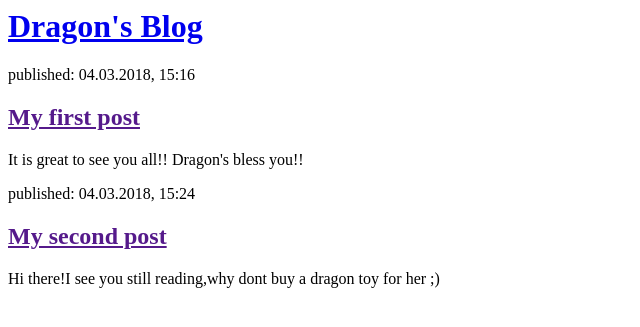
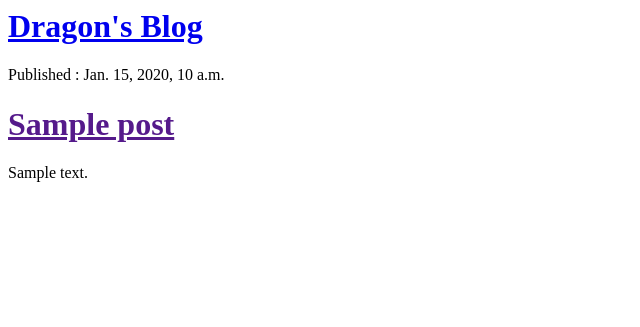
Before and after one commit to PriyankaKarnati/my-first-blog, a Django app: template blog/templates/blog/post_list.html in a window 1280 px wide. Shown: the top 327 px of the page, without its empty margins (0-640 px from the left). Run offline with Django 3.2, Linux system fonts and the light colour scheme; the template is opened without the code that fills it: values that come from a table or form of the project are taken from there, others are empty; tables that the repository leaves empty hold one stand-in row (values such as "Sample post").

Commit message:
Modified templates to display post in database

```diff
--- a/blog/templates/blog/post_list.html
+++ b/blog/templates/blog/post_list.html
@@ -8,15 +8,14 @@
         </div>
 
         <div>
-            <p>published: 04.03.2018, 15:16</p>
-            <h2><a href="">My first post</a></h2>
-            <p>It is great to see you all!! Dragon's bless you!!</p>
-        </div>
+            {% for post in posts%}
+            <div>
+                <p>Published : {{post.published_date}}</p>
+                <h1><a href =""> {{post.title}}</a></h1>
+                <p> {{post.text|linebreaksbr}}
+            </div>
+            {%endfor%}
 
-        <div>
-            <p>published: 04.03.2018, 15:24</p>
-            <h2><a href="">My second post</a></h2>
-            <p>Hi there!I see you still reading,why dont buy a dragon toy for her ;)</p>
         </div>
     </body>
 </html>
--- a/blog/views.py
+++ b/blog/views.py
@@ -1,5 +1,8 @@
 from django.shortcuts import render
+from .models import Post
+from django.utils import timezone
 
 # Create your views here.
 def post_list(request):
-	return render(request,'blog/post_list.html',{})
+	posts = Post.objects.filter(published_date__lte=timezone.now()).order_by('published_date')
+	return render(request,'blog/post_list.html',{'posts':posts})
```
